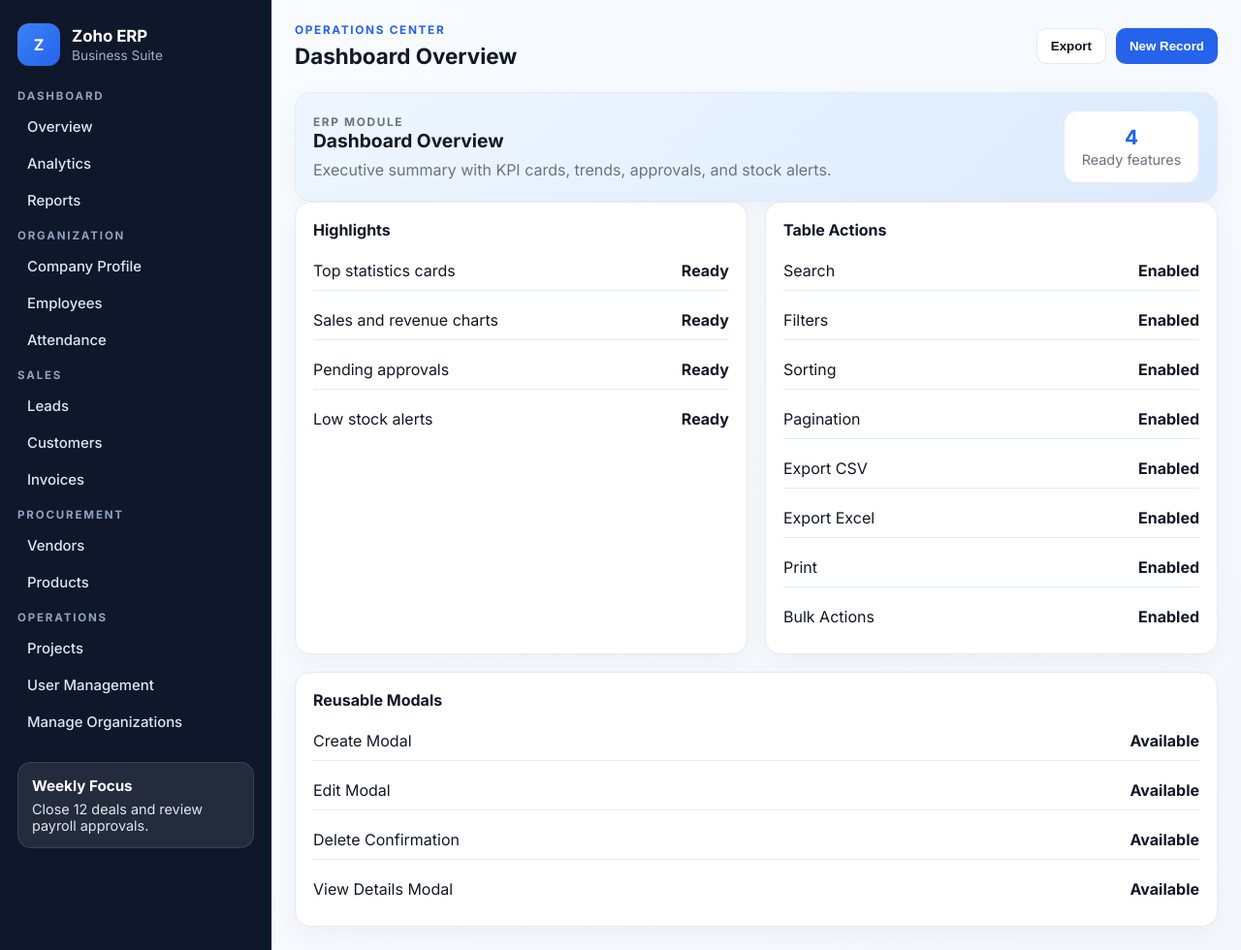
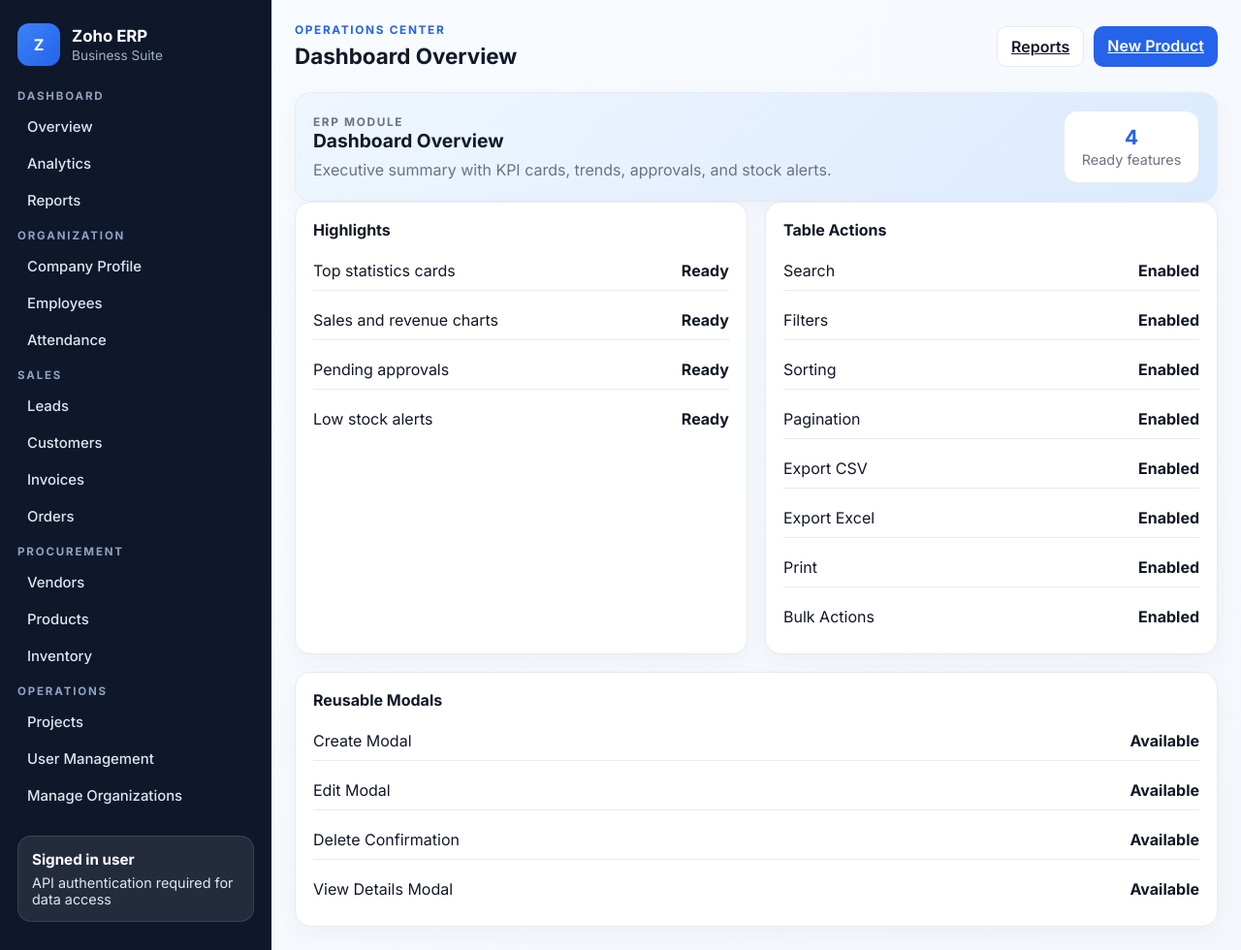
Before and after one commit to Ageshks/erp_backend, a Django app: page /modules/1/ in a window 1280 px wide. Shown: the whole page at 97% size. Run offline with Django 4.2, Linux system fonts and the light colour scheme.

Commit message:
customers

```diff
--- a/accounts/tests.py
+++ b/accounts/tests.py
@@ -83,6 +83,9 @@ class AuthAPITests(APITestCase):
         response = self.client.get(reverse('accounts:dashboard'), HTTP_AUTHORIZATION=f'Bearer {token}')
         self.assertEqual(response.status_code, 200)
         self.assertEqual(response.data['user']['email'], user.email)
+        self.assertIn('counts', response.data)
+        self.assertIn('recent_products', response.data)
+        self.assertIn('recent_orders', response.data)
 
     def test_superuser_can_access_admin_user_list(self):
         superuser = self.user_model.objects.create_superuser(email='admin@example.com', password='Admin@123456')
--- a/core/views.py
+++ b/core/views.py
@@ -1,10 +1,8 @@
-from decimal import Decimal
+from django.db.models import Sum
+from django.shortcuts import redirect, render
 
-from django.shortcuts import redirect, render
-from django.utils.text import slugify
-
-from erp_modules.forms import EmployeeForm, InvoiceForm, LeadForm, MetaCampaignForm, ProductForm, ProjectForm, VendorForm
-from erp_modules.models import Employee, Invoice, Lead, MetaCampaign, Product, Project, Vendor
+from erp_modules.forms import CustomerForm, EmployeeForm, InventoryForm, InvoiceForm, LeadForm, MetaCampaignForm, OrderForm, ProductForm, ProjectForm, ReportForm, VendorForm
+from erp_modules.models import Customer, Employee, Inventory, Invoice, Lead, MetaCampaign, Order, Product, Project, Report, Vendor
 
 
 MODULE_DETAILS = {
@@ -57,6 +55,13 @@ MODULE_DETAILS = {
         'table_actions': ['Search', 'Filters', 'Sorting', 'Pagination', 'Export CSV', 'Export Excel', 'Print', 'Bulk Actions'],
         'modals': ['Create Modal', 'Edit Modal', 'Delete Confirmation', 'View Details Modal'],
     },
+    'customers': {
+        'title': 'Customers',
+        'subtitle': 'Manage customer contact details, companies, addresses, and status.',
+        'highlights': ['Customer directory', 'Contact details', 'Order history', 'Status tracking'],
+        'table_actions': ['Search', 'Filters'],
+        'modals': ['Create', 'Delete'],
+    },
     'vendors': {
         'title': 'Vendors',
         'subtitle': 'Vendor profiles, approvals, payments, and supplier performance.',
@@ -70,6 +75,20 @@ MODULE_DETAILS = {
         'highlights': ['Product master data', 'Stock levels', 'Barcode management', 'Reorder alerts'],
         'table_actions': ['Search', 'Filters', 'Sorting', 'Pagination', 'Export CSV', 'Export Excel', 'Print', 'Bulk Actions'],
         'modals': ['Create Modal', 'Edit Modal', 'Delete Confirmation', 'View Details Modal'],
+    },
+    'orders': {
+        'title': 'Orders',
+        'subtitle': 'Create and track customer orders from placement through completion.',
+        'highlights': ['Order entry', 'Product selection', 'Status tracking', 'Order totals'],
+        'table_actions': ['Search', 'Filters'],
+        'modals': ['Create', 'Delete'],
+    },
+    'inventory': {
+        'title': 'Inventory',
+        'subtitle': 'Manage product quantities, storage locations, and reorder levels.',
+        'highlights': ['Stock quantities', 'Locations', 'Reorder levels', 'Stock status'],
+        'table_actions': ['Search', 'Filters'],
+        'modals': ['Create', 'Delete'],
     },
     'invoices': {
         'title': 'Invoices',
@@ -104,38 +123,26 @@ MODULE_DETAILS = {
 
 def dashboard_view(request):
     recent_leads = Lead.objects.select_related('owner').order_by('-created_at')[:5]
-    recent_campaigns = MetaCampaign.objects.order_by('-created_at')[:5]
     employee_count = Employee.objects.count()
     lead_count = Lead.objects.count()
+    customer_count = Customer.objects.count()
+    product_count = Product.objects.count()
+    order_count = Order.objects.count()
+    pending_order_count = Order.objects.filter(status__in=['pending', 'processing']).count()
+    inventory_units = Inventory.objects.aggregate(total=Sum('quantity'))['total'] or 0
 
-    if request.method == 'POST':
-        form = MetaCampaignForm(request.POST)
-        if form.is_valid():
-            campaign = form.save(commit=False)
-            campaign.status = 'running'
-            campaign.response_summary = (
-                f"Simulated Meta ad delivery is live for {campaign.audience}. "
-                f"Expected response: {max(8, int(campaign.budget / 20))} leads this week."
-            )
-            campaign.save()
-
-            Lead.objects.create(
-                full_name=f"{campaign.name} Prospect",
-                email=f"{slugify(campaign.name)}@meta.local",
-                company=f"Meta {campaign.name}",
-                source='social',
-                stage='new',
-                notes=f"Meta campaign response from {campaign.audience}.",
-            )
-
-    form = MetaCampaignForm()
     return render(request, 'dashboard.html', {
         'active_page': 'dashboard',
         'employee_count': employee_count,
         'lead_count': lead_count,
+        'customer_count': customer_count,
+        'product_count': product_count,
+        'order_count': order_count,
+        'pending_order_count': pending_order_count,
+        'inventory_units': inventory_units,
+        'recent_orders': Order.objects.select_related('product')[:5],
+        'recent_products': Product.objects.all()[:5],
         'recent_leads': recent_leads,
-        'recent_campaigns': recent_campaigns,
-        'campaign_form': form,
     })
 
 
@@ -156,7 +163,7 @@ def projects_view(request):
 
 
 def reports_view(request):
-    return render(request, 'reports.html', {'active_page': 'reports'})
+    return redirect('module_page', 'reports')
 
 
 def module_page_view(request, module_slug):
@@ -193,6 +200,28 @@ def module_page_view(request, module_slug):
             if form.is_valid():
                 form.save()
                 return redirect('module_page', module_slug)
+        elif module_slug == 'customers':
+            form = CustomerForm(request.POST)
+            if form.is_valid():
+                form.save()
+                return redirect('module_page', module_slug)
+        elif module_slug == 'orders':
+            form = OrderForm(request.POST)
+            if form.is_valid():
+                form.save()
+                return redirect('module_page', module_slug)
+        elif module_slug == 'inventory':
+            form = InventoryForm(request.POST)
+            if form.is_valid():
+                form.save()
+                return redirect('module_page', module_slug)
+        elif module_slug == 'reports':
+            form = ReportForm(request.POST)
+            if form.is_valid():
+                report = form.save(commit=False)
+                report.created_by = request.user if request.user.is_authenticated else None
+                report.save()
+                return redirect('module_page', module_slug)
         elif module_slug == 'invoices':
             form = InvoiceForm(request.POST)
             if form.is_valid():
@@ -216,6 +245,18 @@ def module_page_view(request, module_slug):
         return redirect('module_page', module_slug)
     if delete_id and module_slug == 'products':
         Product.objects.filter(pk=delete_id).delete()
+        return redirect('module_page', module_slug)
+    if delete_id and module_slug == 'customers':
+        Customer.objects.filter(pk=delete_id).delete()
+        return redirect('module_page', module_slug)
+    if delete_id and module_slug == 'orders':
+        Order.objects.filter(pk=delete_id).delete()
+        return redirect('module_page', module_slug)
+    if delete_id and module_slug == 'inventory':
+        Inventory.objects.filter(pk=delete_id).delete()
+        return redirect('module_page', module_slug)
+    if delete_id and module_slug == 'reports':
+        Report.objects.filter(pk=delete_id).delete()
         return redirect('module_page', module_slug)
     if delete_id and module_slug == 'invoices':
         Invoice.objects.filter(pk=delete_id).delete()
@@ -248,6 +289,28 @@ def module_page_view(request, module_slug):
         if status_filter:
             products = products.filter(status=status_filter)
 
+    customers = Customer.objects.all() if module_slug == 'customers' else []
+    if module_slug == 'customers':
+        customers = customers.filter(name__icontains=q) if q else customers
+        if status_filter:
+            customers = customers.filter(status=status_filter)
+
+    orders = Order.objects.select_related('product').all() if module_slug == 'orders' else []
+    if module_slug == 'orders':
+        orders = orders.filter(order_number__icontains=q) if q else orders
+        if status_filter:
+            orders = orders.filter(status=status_filter)
+
+    inventory = Inventory.objects.select_related('product').all() if module_slug == 'inventory' else []
+    if module_slug == 'inventory' and q:
+        inventory = inventory.filter(product__name__icontains=q)
+
+    reports = Report.objects.select_related('created_by').all() if module_slug == 'reports' else []
+    if module_slug == 'reports':
+        reports = reports.filter(title__icontains=q) if q else reports
+        if status_filter:
+            reports = reports.filter(status=status_filter)
+
     invoices = Invoice.objects.all() if module_slug == 'invoices' else []
     if module_slug == 'invoices':
         invoices = invoices.filter(invoice_number__icontains=q) if q else invoices
@@ -263,6 +326,10 @@ def module_page_view(request, module_slug):
     lead_form = LeadForm() if module_slug == 'leads' else None
     vendor_form = VendorForm() if module_slug == 'vendors' else None
     product_form = ProductForm() if module_slug == 'products' else None
+    customer_form = CustomerForm() if module_slug == 'customers' else None
+    order_form = OrderForm() if module_slug == 'orders' else None
+    inventory_form = InventoryForm() if module_slug == 'inventory' else None
+    report_form = ReportForm() if module_slug == 'reports' else None
     invoice_form = InvoiceForm() if module_slug == 'invoices' else None
     project_form = ProjectForm() if module_slug == 'projects' else None
 
@@ -276,12 +343,20 @@ def module_page_view(request, module_slug):
         'leads': leads,
         'vendors': vendors,
         'products': products,
+        'customers': customers,
+        'orders': orders,
+        'inventory': inventory,
+        'reports': reports,
         'invoices': invoices,
         'projects': projects,
         'employee_form': employee_form,
         'lead_form': lead_form,
         'vendor_form': vendor_form,
         'product_form': product_form,
+        'customer_form': customer_form,
+        'order_form': order_form,
+        'inventory_form': inventory_form,
+        'report_form': report_form,
         'invoice_form': invoice_form,
         'project_form': project_form,
     })
--- a/erp_modules/urls.py
+++ b/erp_modules/urls.py
@@ -13,6 +13,14 @@ urlpatterns = [
     path('vendors/<int:pk>/', views.VendorDetailView.as_view(), name='vendor-detail'),
     path('products/', views.ProductListCreateView.as_view(), name='product-list-create'),
     path('products/<int:pk>/', views.ProductDetailView.as_view(), name='product-detail'),
+    path('customers/', views.CustomerListCreateView.as_view(), name='customer-list-create'),
+    path('customers/<int:pk>/', views.CustomerDetailView.as_view(), name='customer-detail'),
+    path('orders/', views.OrderListCreateView.as_view(), name='order-list-create'),
+    path('orders/<int:pk>/', views.OrderDetailView.as_view(), name='order-detail'),
+    path('inventory/', views.InventoryListCreateView.as_view(), name='inventory-list-create'),
+    path('inventory/<int:pk>/', views.InventoryDetailView.as_view(), name='inventory-detail'),
+    path('reports/', views.ReportListCreateView.as_view(), name='report-list-create'),
+    path('reports/<int:pk>/', views.ReportDetailView.as_view(), name='report-detail'),
     path('invoices/', views.InvoiceListCreateView.as_view(), name='invoice-list-create'),
     path('invoices/<int:pk>/', views.InvoiceDetailView.as_view(), name='invoice-detail'),
     path('projects/', views.ProjectListCreateView.as_view(), name='project-list-create'),
--- a/templates/base.html
+++ b/templates/base.html
@@ -41,12 +41,14 @@
                     <a href="{% url 'module_page' 'leads' %}" class="nav-item {% if active_page == 'leads' %}active{% endif %}">Leads</a>
                     <a href="{% url 'module_page' 'customers' %}" class="nav-item {% if active_page == 'customers' %}active{% endif %}">Customers</a>
                     <a href="{% url 'module_page' 'invoices' %}" class="nav-item {% if active_page == 'invoices' %}active{% endif %}">Invoices</a>
+                    <a href="{% url 'module_page' 'orders' %}" class="nav-item {% if active_page == 'orders' %}active{% endif %}">Orders</a>
                 </div>
 
                 <div class="nav-group">
                     <p class="nav-group-title">Procurement</p>
                     <a href="{% url 'module_page' 'vendors' %}" class="nav-item {% if active_page == 'vendors' %}active{% endif %}">Vendors</a>
                     <a href="{% url 'module_page' 'products' %}" class="nav-item {% if active_page == 'products' %}active{% endif %}">Products</a>
+                    <a href="{% url 'module_page' 'inventory' %}" class="nav-item {% if active_page == 'inventory' %}active{% endif %}">Inventory</a>
                 </div>
 
                 <div class="nav-group">
@@ -58,8 +60,8 @@
             </nav>
 
             <div class="sidebar-card">
-                <h3>Weekly Focus</h3>
-                <p>Close 12 deals and review payroll approvals.</p>
+                <h3>Signed in user</h3>
+                <p>{% if request.user.is_authenticated %}{{ request.user.email }}{% else %}API authentication required for data access{% endif %}</p>
             </div>
         </aside>
 
@@ -70,8 +72,8 @@
                     <h2>{% block page_title %}ERP Workspace{% endblock %}</h2>
                 </div>
                 <div class="topbar-actions">
-                    <button class="ghost-btn">Export</button>
-                    <button class="primary-btn">New Record</button>
+                    <a class="ghost-btn" href="{% url 'module_page' 'reports' %}">Reports</a>
+                    <a class="primary-btn" href="{% url 'module_page' 'products' %}">New Product</a>
                 </div>
             </header>
 
--- a/templates/module_page.html
+++ b/templates/module_page.html
@@ -136,6 +136,28 @@
         </table>
     </section>
 </div>
+{% elif module_slug == 'customers' %}
+<div class="content-grid two-col">
+    <section class="card">
+        <div class="card-header"><h3>Add Customer</h3></div>
+        <form method="post" class="stacked-form">
+            {% csrf_token %}
+            {{ customer_form.as_p }}
+            <button class="primary-btn" type="submit">Save Customer</button>
+        </form>
+    </section>
+    <section class="card">
+        <div class="card-header"><h3>Customer Directory</h3></div>
+        <table class="data-table">
+            <thead><tr><th>Name</th><th>Email</th><th>Company</th><th>Status</th><th>Actions</th></tr></thead>
+            <tbody>
+                {% for customer in customers %}
+                <tr><td>{{ customer.name }}</td><td>{{ customer.email }}</td><td>{{ customer.company }}</td><td>{{ customer.status }}</td><td><a href="?delete={{ customer.pk }}">Delete</a></td></tr>
+                {% empty %}<tr><td colspan="5">No customers yet.</td></tr>{% endfor %}
+            </tbody>
+        </table>
+    </section>
+</div>
 {% elif module_slug == 'products' %}
 <div class="content-grid two-col">
     <section class="card">
@@ -186,6 +208,72 @@
                 {% for invoice in invoices %}
                 <tr><td>{{ invoice.invoice_number }}</td><td>{{ invoice.customer_name }}</td><td>{{ invoice.status }}</td><td><a href="?delete={{ invoice.pk }}">Delete</a></td></tr>
                 {% empty %}<tr><td colspan="4">No invoices yet.</td></tr>{% endfor %}
+            </tbody>
+        </table>
+    </section>
+</div>
+{% elif module_slug == 'orders' %}
+<div class="content-grid two-col">
+    <section class="card">
+        <div class="card-header"><h3>Create Order</h3></div>
+        <form method="post" class="stacked-form">
+            {% csrf_token %}
+            {{ order_form.as_p }}
+            <button class="primary-btn" type="submit">Save Order</button>
+        </form>
+    </section>
+    <section class="card">
+        <div class="card-header"><h3>Orders</h3></div>
+        <table class="data-table">
+            <thead><tr><th>Order</th><th>Customer</th><th>Product</th><th>Total</th><th>Status</th><th>Actions</th></tr></thead>
+            <tbody>
+                {% for order in orders %}
+                <tr><td>{{ order.order_number }}</td><td>{{ order.customer_name }}</td><td>{{ order.product.name }}</td><td>{{ order.total_amount }}</td><td>{{ order.status }}</td><td><a href="?delete={{ order.pk }}">Delete</a></td></tr>
+                {% empty %}<tr><td colspan="6">No orders yet.</td></tr>{% endfor %}
+            </tbody>
+        </table>
+    </section>
+</div>
+{% elif module_slug == 'inventory' %}
+<div class="content-grid two-col">
+    <section class="card">
+        <div class="card-header"><h3>Add Inventory</h3></div>
+        <form method="post" class="stacked-form">
+            {% csrf_token %}
+            {{ inventory_form.as_p }}
+            <button class="primary-btn" type="submit">Save Inventory</button>
+        </form>
+    </section>
+    <section class="card">
+        <div class="card-header"><h3>Inventory</h3></div>
+        <table class="data-table">
+            <thead><tr><th>Product</th><th>Quantity</th><th>Reorder level</th><th>Location</th><th>Actions</th></tr></thead>
+            <tbody>
+                {% for item in inventory %}
+                <tr><td>{{ item.product.name }}</td><td>{{ item.quantity }}</td><td>{{ item.reorder_level }}</td><td>{{ item.location }}</td><td><a href="?delete={{ item.pk }}">Delete</a></td></tr>
+                {% empty %}<tr><td colspan="5">No inventory records yet.</td></tr>{% endfor %}
+            </tbody>
+        </table>
+    </section>
+</div>
+{% elif module_slug == 'reports' %}
+<div class="content-grid two-col">
+    <section class="card">
+        <div class="card-header"><h3>Create Report</h3></div>
+        <form method="post" class="stacked-form">
+            {% csrf_token %}
+            {{ report_form.as_p }}
+            <button class="primary-btn" type="submit">Save Report</button>
+        </form>
+    </section>
+    <section class="card">
+        <div class="card-header"><h3>Reports</h3></div>
+        <table class="data-table">
+            <thead><tr><th>Title</th><th>Type</th><th>Status</th><th>Created by</th><th>Actions</th></tr></thead>
+            <tbody>
+                {% for report in reports %}
+                <tr><td>{{ report.title }}</td><td>{{ report.report_type }}</td><td>{{ report.status }}</td><td>{{ report.created_by|default:'—' }}</td><td><a href="?delete={{ report.pk }}">Delete</a></td></tr>
+                {% empty %}<tr><td colspan="5">No reports yet.</td></tr>{% endfor %}
             </tbody>
         </table>
     </section>
```
Also changed, not shown: accounts/views.py (+16 -2 lines), erp_modules/forms.py (+25 -1 lines), erp_modules/models.py (+84 -0 lines), erp_modules/serializers.py (+27 -1 lines), erp_modules/tests.py (+37 -9 lines), erp_modules/views.py (+53 -2 lines), templates/dashboard.html (+18 -18 lines), README.md, db.sqlite3, erp_modules/migrations/0004_report_order_inventory.py (added), erp_modules/migrations/0005_customer_order_customer.py (added).
